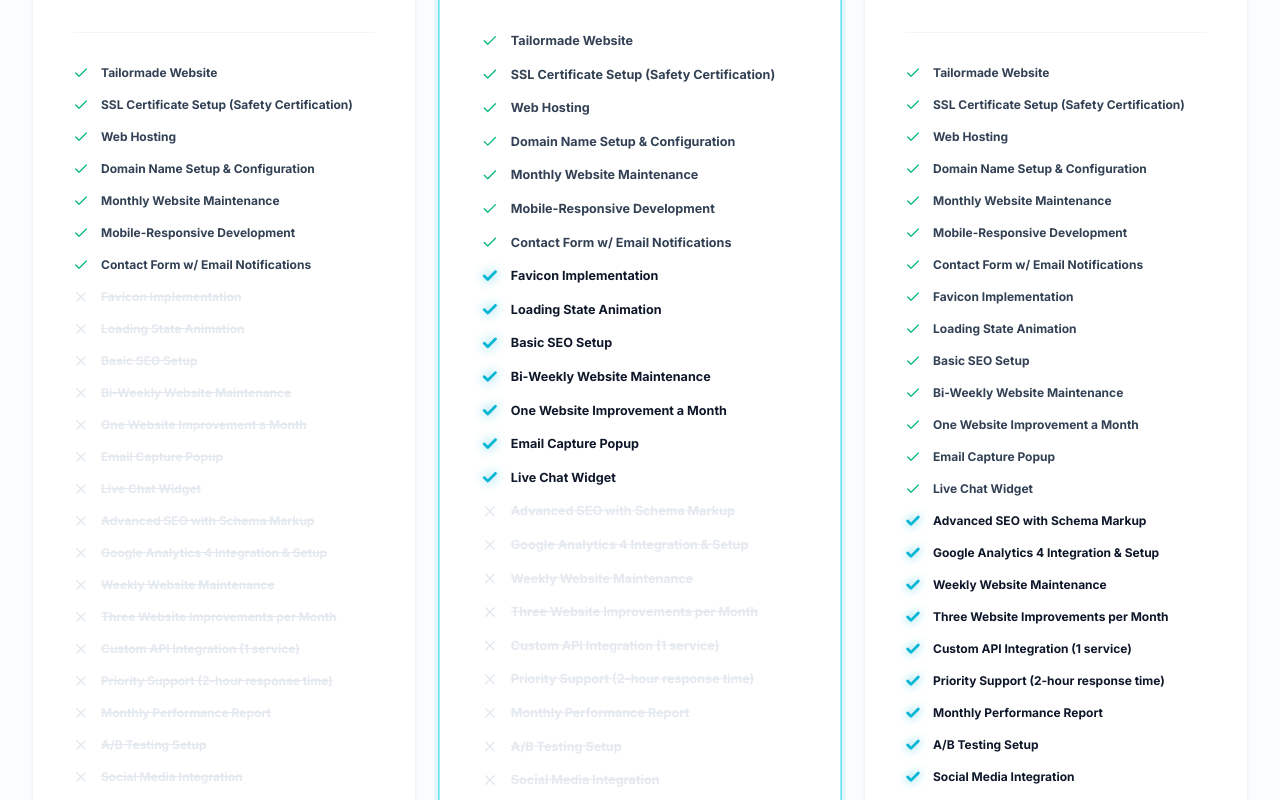
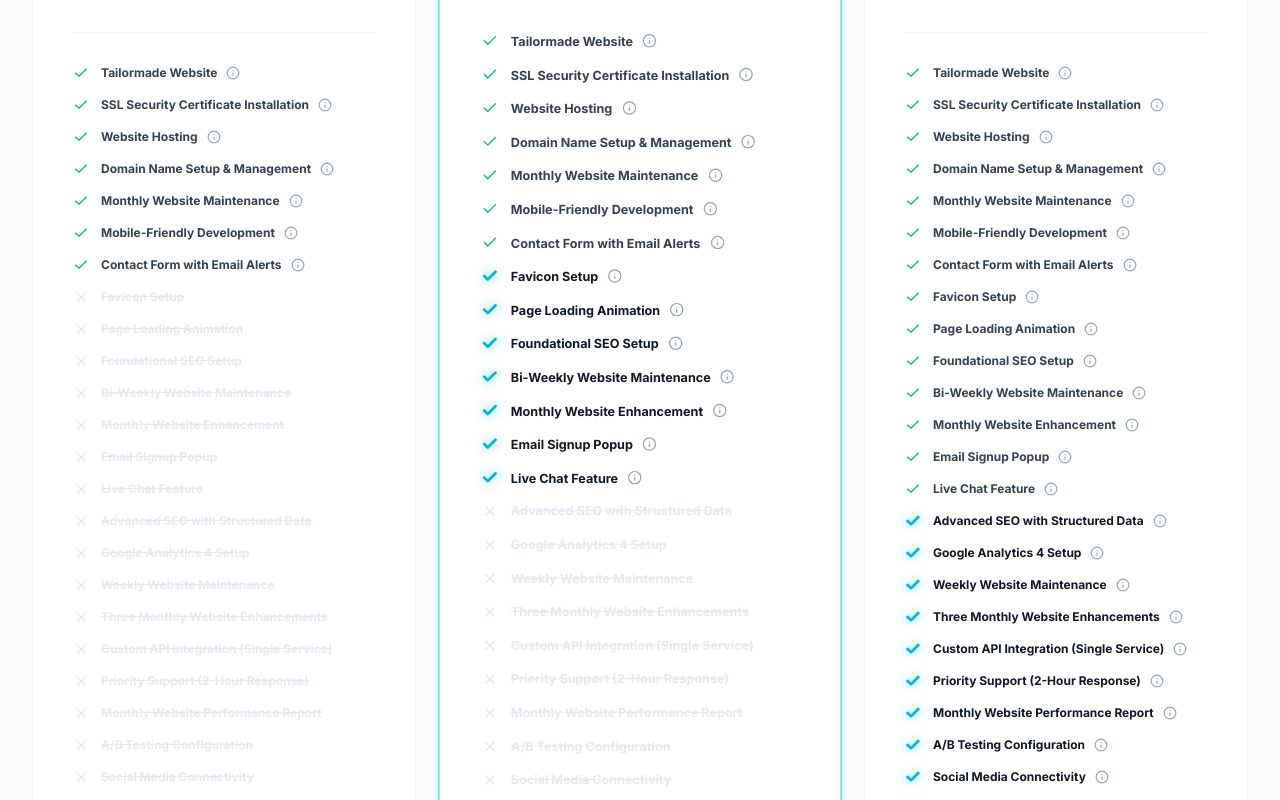
Before and after one commit to WebCore-host/webcore-site, a React (Vite) app: page / in a window 1280 px wide. Shown: the part 4680-5480 px from the top of the page. Built offline with nearby package versions, Linux system fonts and the light colour scheme.

Commit message:
Update Pricing.tsx

```diff
--- a/components/Pricing.tsx
+++ b/components/Pricing.tsx
@@ -1,31 +1,100 @@
 
-import React from 'react';
-import { Check, X, Sparkles, Zap, ShieldCheck, Rocket } from 'lucide-react';
+import React, { useState, useEffect, useRef } from 'react';
+import { Check, X, Sparkles, Zap, ShieldCheck, Rocket, Info } from 'lucide-react';
 
 const features = [
-  "Tailormade Website",
-  "SSL Certificate Setup (Safety Certification)",
-  "Web Hosting",
-  "Domain Name Setup & Configuration",
-  "Monthly Website Maintenance",
-  "Mobile-Responsive Development",
-  "Contact Form w/ Email Notifications",
-  "Favicon Implementation", // Index 7 - First new feature for Growth
-  "Loading State Animation",
-  "Basic SEO Setup",
-  "Bi-Weekly Website Maintenance",
-  "One Website Improvement a Month",
-  "Email Capture Popup",
-  "Live Chat Widget",
-  "Advanced SEO with Schema Markup", // Index 14 - First new feature for Pro
-  "Google Analytics 4 Integration & Setup",
-  "Weekly Website Maintenance",
-  "Three Website Improvements per Month",
-  "Custom API Integration (1 service)",
-  "Priority Support (2-hour response time)",
-  "Monthly Performance Report",
-  "A/B Testing Setup",
-  "Social Media Integration"
+  {
+    name: "Tailormade Website",
+    desc: "A website designed and developed specifically for your business goals, brand, and content, rather than using a generic template."
+  },
+  {
+    name: "SSL Security Certificate Installation",
+    desc: "Adds encryption to your site so visitor data is secure and your website shows as “safe” in browsers."
+  },
+  {
+    name: "Website Hosting",
+    desc: "The server space and infrastructure that stores your website files and makes your site accessible online 24/7."
+  },
+  {
+    name: "Domain Name Setup & Management",
+    desc: "Connects your website to your chosen domain name and ensures it points correctly to your hosting."
+  },
+  {
+    name: "Monthly Website Maintenance",
+    desc: "Ongoing updates, backups, and checks each month to keep your site secure and running smoothly."
+  },
+  {
+    name: "Mobile-Friendly Development",
+    desc: "Ensures your website looks and works properly on phones, tablets, and all screen sizes."
+  },
+  {
+    name: "Contact Form with Email Alerts",
+    desc: "Allows visitors to send messages through your site and notifies you instantly by email."
+  },
+  {
+    name: "Favicon Setup",
+    desc: "Adds the small icon that appears in browser tabs and bookmarks for brand recognition."
+  },
+  {
+    name: "Page Loading Animation",
+    desc: "Displays a visual indicator while your site loads to improve user experience and perceived speed."
+  },
+  {
+    name: "Foundational SEO Setup",
+    desc: "Optimizes site structure, metadata, and indexing basics so search engines can properly rank your website."
+  },
+  {
+    name: "Bi-Weekly Website Maintenance",
+    desc: "Site updates, security checks, and performance monitoring performed every two weeks."
+  },
+  {
+    name: "Monthly Website Enhancement",
+    desc: "One planned improvement or feature update added to your site each month."
+  },
+  {
+    name: "Email Signup Popup",
+    desc: "A popup that collects visitor emails for newsletters, promotions, or follow-ups."
+  },
+  {
+    name: "Live Chat Feature",
+    desc: "Enables real-time messaging so visitors can instantly communicate with AI and/or a pre-made question tree."
+  },
+  {
+    name: "Advanced SEO with Structured Data",
+    desc: "Uses schema markup to help search engines better understand your content and improve search visibility."
+  },
+  {
+    name: "Google Analytics 4 Setup",
+    desc: "Installs and configures GA4 so you can track visitor behavior, traffic sources, and conversions."
+  },
+  {
+    name: "Weekly Website Maintenance",
+    desc: "Frequent weekly updates and monitoring to maximize security, uptime, and performance."
+  },
+  {
+    name: "Three Monthly Website Enhancements",
+    desc: "Up to three improvements or feature updates added to your site each month."
+  },
+  {
+    name: "Custom API Integration (Single Service)",
+    desc: "Connects your website to one external tool or platform to automate data or functionality."
+  },
+  {
+    name: "Priority Support (2-Hour Response)",
+    desc: "Provides fast-response technical support with a guaranteed reply within two hours."
+  },
+  {
+    name: "Monthly Website Performance Report",
+    desc: "A summary of traffic, speed, and key metrics to track your site’s growth and health."
+  },
+  {
+    name: "A/B Testing Configuration",
+    desc: "Sets up experiments to compare page versions and determine which performs better."
+  },
+  {
+    name: "Social Media Connectivity",
+    desc: "Integrates social platforms into your site for sharing, linking, and brand consistency."
+  }
 ];
 
 const tiers = [
@@ -59,8 +128,54 @@ const tiers = [
 ];
 
 const Pricing: React.FC = () => {
+  // Use a string ID like "tierIdx-featureIdx" to uniquely identify which tooltip is open
+  const [activeFeatureId, setActiveFeatureId] = useState<string | null>(null);
+  const [isMobile, setIsMobile] = useState(false);
+  const desktopTooltipRef = useRef<HTMLDivElement>(null);
+
+  useEffect(() => {
+    const checkMobile = () => setIsMobile(window.innerWidth < 768);
+    checkMobile();
+    window.addEventListener('resize', checkMobile);
+    return () => window.removeEventListener('resize', checkMobile);
+  }, []);
+
+  useEffect(() => {
+    const handleEsc = (e: KeyboardEvent) => {
+      if (e.key === 'Escape') setActiveFeatureId(null);
+    };
+    const handleClickOutside = (e: MouseEvent) => {
+      if (desktopTooltipRef.current && !desktopTooltipRef.current.contains(e.target as Node)) {
+        const target = e.target as HTMLElement;
+        if (!target.closest('.info-trigger')) {
+          setActiveFeatureId(null);
+        }
+      }
+    };
+
+    if (activeFeatureId !== null) {
+      window.addEventListener('keydown', handleEsc);
+      if (!isMobile) window.addEventListener('mousedown', handleClickOutside);
+      if (isMobile) document.body.style.overflow = 'hidden';
+    } else {
+      document.body.style.overflow = 'unset';
+    }
+
+    return () => {
+      window.removeEventListener('keydown', handleEsc);
+      window.removeEventListener('mousedown', handleClickOutside);
+      document.body.style.overflow = 'unset';
+    };
+  }, [activeFeatureId, isMobile]);
+
+  const handleInfoClick = (tierIdx: number, fIdx: number, e: React.MouseEvent) => {
+    e.stopPropagation();
+    const id = `${tierIdx}-${fIdx}`;
+    setActiveFeatureId(activeFeatureId === id ? null : id);
+  };
+
   return (
-    <section id="pricing" className="py-20 bg-slate-50/50 scroll-mt-2 overflow-hidden">
+    <section id="pricing" className="py-20 bg-slate-50/50 scroll-mt-2 overflow-hidden relative">
       <div className="max-w-7xl mx-auto px-4 sm:px-6 lg:px-8">
 
         {/* Header */}
@@ -74,13 +189,11 @@ const Pricing: React.FC = () => {
           </p>
 
           <div className="flex flex-col items-center gap-6">
-            {/* Setup Fee Badge */}
             <div className="inline-flex items-center gap-3 px-6 py-3 bg-slate-900 rounded-2xl border border-slate-800 shadow-2xl animate-in fade-in slide-in-from-bottom-4 duration-1000">
               <Zap className="w-5 h-5 text-amber-400 fill-amber-400" />
               <span className="text-white font-black uppercase tracking-widest text-xs">DEPOSIT FOR SETUP: $500</span>
             </div>
 
-            {/* Guarantee Trust Badge */}
             <div className="relative group animate-in fade-in slide-in-from-bottom-2 duration-1000 delay-300">
               <div className="absolute -inset-1 bg-gradient-to-r from-cyan-400 to-purple-400 rounded-2xl blur opacity-25 group-hover:opacity-50 transition duration-1000"></div>
               <div className="relative flex items-center gap-4 bg-white px-8 py-5 rounded-2xl border border-cyan-100 shadow-xl">
@@ -139,15 +252,13 @@ const Pricing: React.FC = () => {
               <ul className="space-y-4 mb-10">
                 {features.map((feature, fIdx) => {
                   const isIncluded = fIdx < tier.includedCount;
-
-                  // Logic to check if this feature is "new" compared to the previous tier
                   const prevIncludedCount = tierIdx > 0 ? tiers[tierIdx - 1].includedCount : 0;
                   const isNewToThisTier = isIncluded && fIdx >= prevIncludedCount;
+                  const uniqueId = `${tierIdx}-${fIdx}`;
 
                   return (
-                    <li key={fIdx} className={`flex items-start gap-3 text-xs font-bold leading-tight ${isIncluded ? 'text-slate-700' : 'text-slate-300'}`}>
+                    <li key={fIdx} className={`flex items-start gap-3 text-xs font-bold leading-tight relative ${isIncluded ? 'text-slate-700' : 'text-slate-300'}`}>
                       {isIncluded ? (
-                        // Special neon styling for new features in Growth and Pro
                         (tierIdx > 0 && isNewToThisTier) ? (
                           <Check className="w-4 h-4 text-cyan-500 stroke-[4px] shrink-0 drop-shadow-[0_0_5px_rgba(6,182,212,0.8)]" />
                         ) : (
@@ -156,9 +267,36 @@ const Pricing: React.FC = () => {
                       ) : (
                         <X className="w-4 h-4 text-slate-200 shrink-0" />
                       )}
-                      <span className={`${!isIncluded ? 'line-through opacity-50' : ''} ${isNewToThisTier && tierIdx > 0 ? 'text-slate-900 font-black' : ''}`}>
-                        {feature}
-                      </span>
+
+                      <div className="flex items-center gap-1 group/item">
+                        <span className={`${!isIncluded ? 'line-through opacity-50' : ''} ${isNewToThisTier && tierIdx > 0 ? 'text-slate-900 font-black' : ''}`}>
+                          {feature.name}
+                        </span>
+
+                        {isIncluded && (
+                          <div className="relative inline-block ml-1">
+                            <button
+                              onClick={(e) => handleInfoClick(tierIdx, fIdx, e)}
+                              className="info-trigger w-11 h-11 -m-3.5 flex items-center justify-center text-slate-400 hover:text-cyan-500 transition-colors focus:outline-none"
+                              aria-label={`More info about ${feature.name}`}
+                            >
+                              <Info className={`w-3.5 h-3.5 ${activeFeatureId === uniqueId ? 'text-cyan-500' : ''}`} />
+                            </button>
+
+                            {/* Desktop Tooltip - anchored per specific icon instance */}
+                            {!isMobile && activeFeatureId === uniqueId && (
+                              <div
+                                ref={desktopTooltipRef}
+                                className="absolute bottom-full left-1/2 -translate-x-1/2 mb-4 w-64 bg-white rounded-2xl p-4 shadow-[0_10px_40px_-10px_rgba(0,0,0,0.1)] border border-slate-100 z-[200] animate-in fade-in zoom-in-95 duration-150"
+                              >
+                                <p className="text-slate-900 font-black mb-1 text-sm">{feature.name}</p>
+                                <p className="text-slate-500 font-medium text-[11px] leading-relaxed italic">{feature.desc}</p>
+                                <div className="absolute top-full left-1/2 -translate-x-1/2 border-8 border-transparent border-t-white"></div>
+                              </div>
+                            )}
+                          </div>
+                        )}
+                      </div>
                     </li>
                   );
                 })}
@@ -183,6 +321,35 @@ const Pricing: React.FC = () => {
           All plans include premium support and our 30-day performance guarantee.
         </p>
       </div>
+
+      {/* Mobile Bottom Sheet */}
+      {isMobile && activeFeatureId !== null && (() => {
+        const [tIdx, fIdx] = activeFeatureId.split('-').map(Number);
+        const feature = features[fIdx];
+        return (
+          <>
+            <div
+              className="fixed inset-0 bg-slate-950/40 backdrop-blur-sm z-[250] animate-in fade-in duration-150"
+              onClick={() => setActiveFeatureId(null)}
+            />
+            <div
+              className="fixed bottom-0 left-0 right-0 bg-white rounded-t-[3rem] p-8 pb-12 z-[260] shadow-[0_-10px_40px_rgba(0,0,0,0.1)] animate-in slide-in-from-bottom duration-200 ease-out"
+            >
+              <div className="w-12 h-1.5 bg-slate-100 rounded-full mx-auto mb-8" onClick={() => setActiveFeatureId(null)}></div>
+              <div className="flex justify-between items-start mb-4">
+                <h4 className="text-2xl font-black text-slate-900 tracking-tight leading-tight">{feature.name}</h4>
+                <button
+                  onClick={() => setActiveFeatureId(null)}
+                  className="p-2 bg-slate-50 rounded-full text-slate-400 active:bg-slate-100"
+                >
+                  <X className="w-6 h-6" />
+                </button>
+              </div>
+              <p className="text-slate-600 font-medium text-lg leading-relaxed">{feature.desc}</p>
+            </div>
+          </>
+        );
+      })()}
     </section>
   );
 };
```
